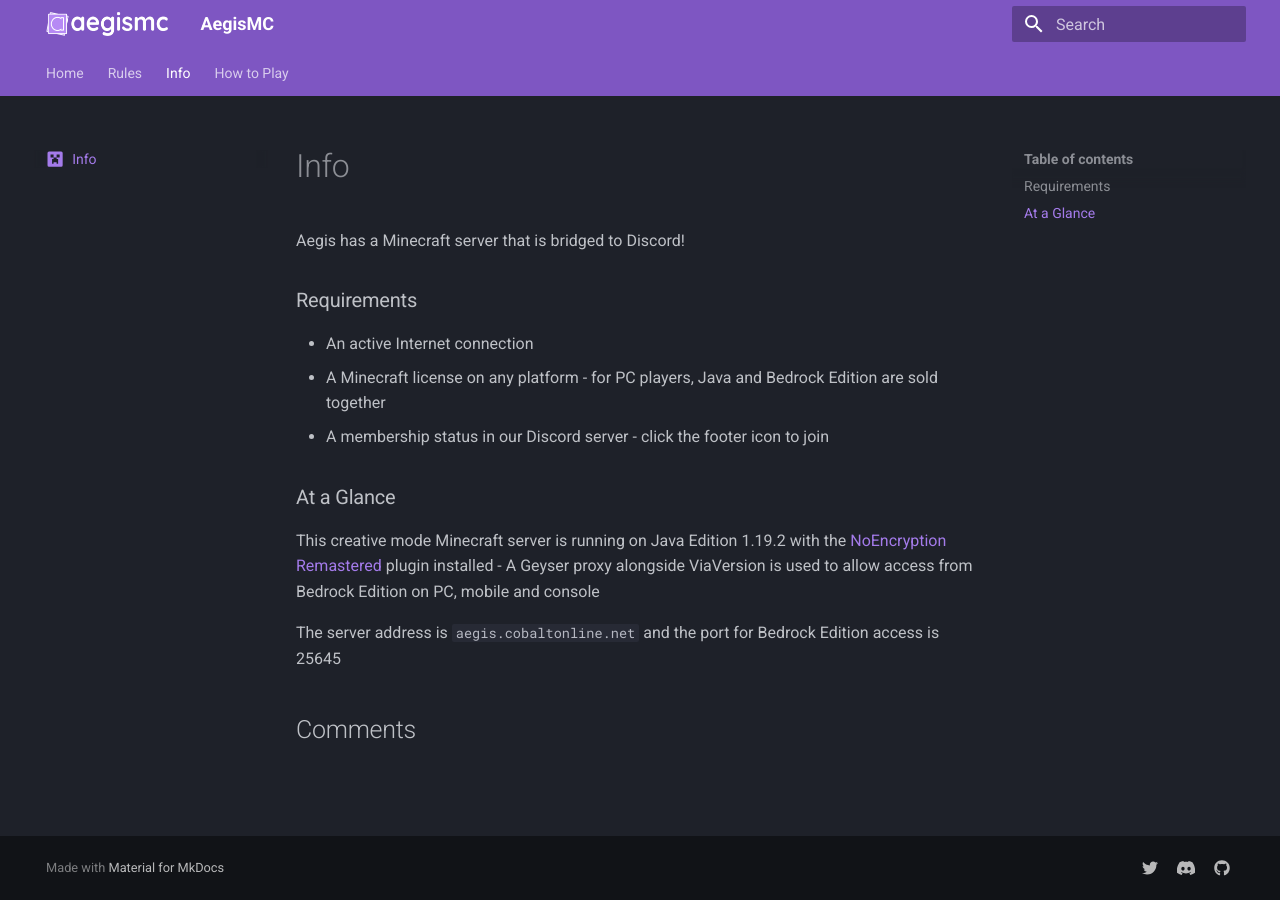
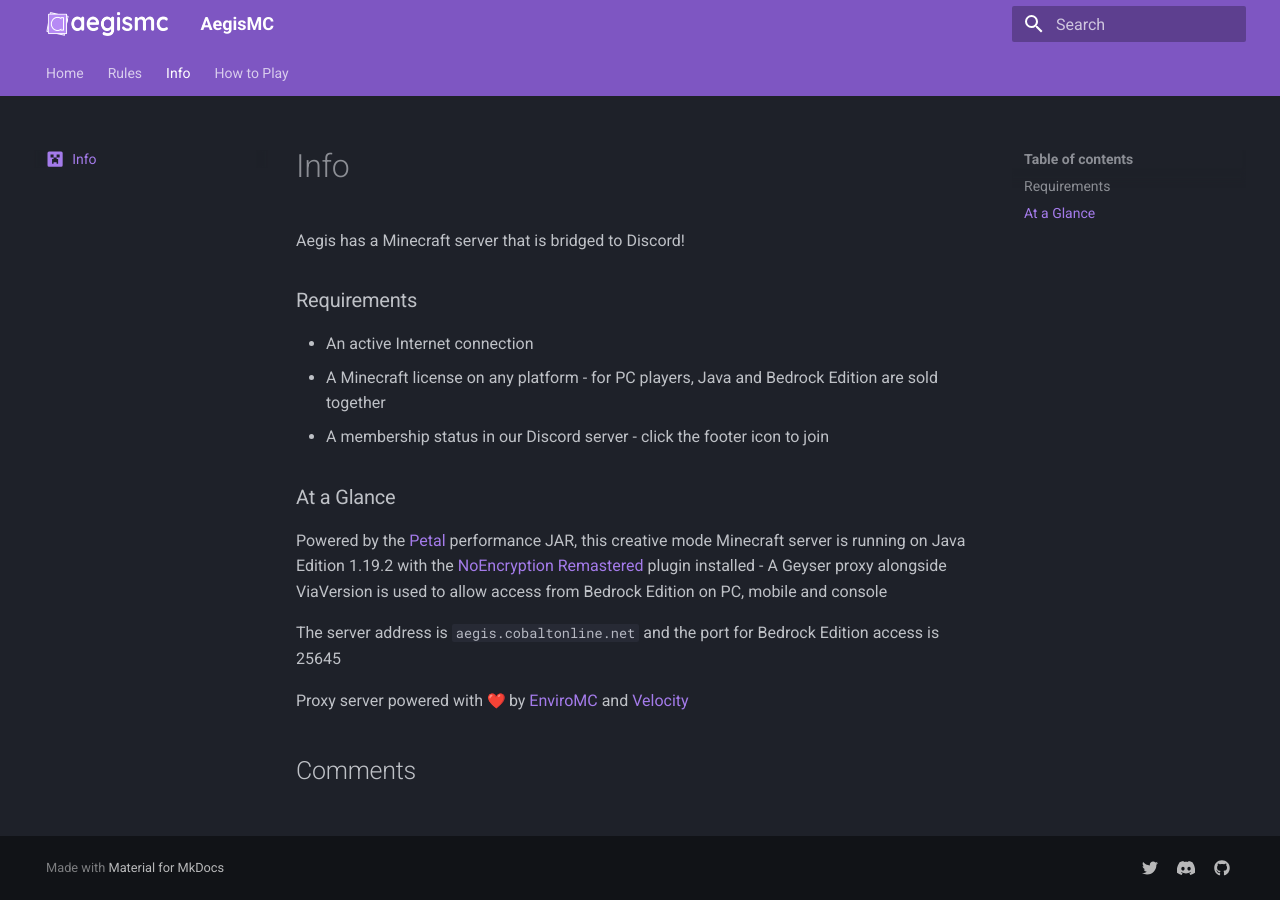
Before and after one commit to CobaltDevel/aegismc, an MkDocs documentation site: the page built from docs/server.md, in a window 1280 px wide. Built offline with MkDocs 1.6.1 and Material for MkDocs 9.7.7, drawn with Linux system fonts in a browser that asks for light colours; emoji names are drawn with the system emoji font; comment, search, counter and statistics services are not loaded.

Commit message:
Credits!

```diff
--- a/docs/server.md
+++ b/docs/server.md
@@ -13,6 +13,8 @@ Aegis has a Minecraft server that is bridged to Discord!
 
 ### At a Glance
 
-This creative mode Minecraft server is running on Java Edition 1.19.2 with the [NoEncryption Remastered](https://www.spigotmc.org/resources/noencryption-remastered.104400/) plugin installed - A Geyser proxy alongside ViaVersion is used to allow access from Bedrock Edition on PC, mobile and console
+Powered by the [Petal](https://github.com/Bloom-host/Petal) performance JAR, this creative mode Minecraft server is running on Java Edition 1.19.2 with the [NoEncryption Remastered](https://www.spigotmc.org/resources/noencryption-remastered.104400/) plugin installed - A Geyser proxy alongside ViaVersion is used to allow access from Bedrock Edition on PC, mobile and console
 
 The server address is `aegis.cobaltonline.net` and the port for Bedrock Edition access is 25645
+
+Proxy server powered with :heart: by [EnviroMC](https://enviromc.host) and [Velocity](https://velocitypowered.com)
```
